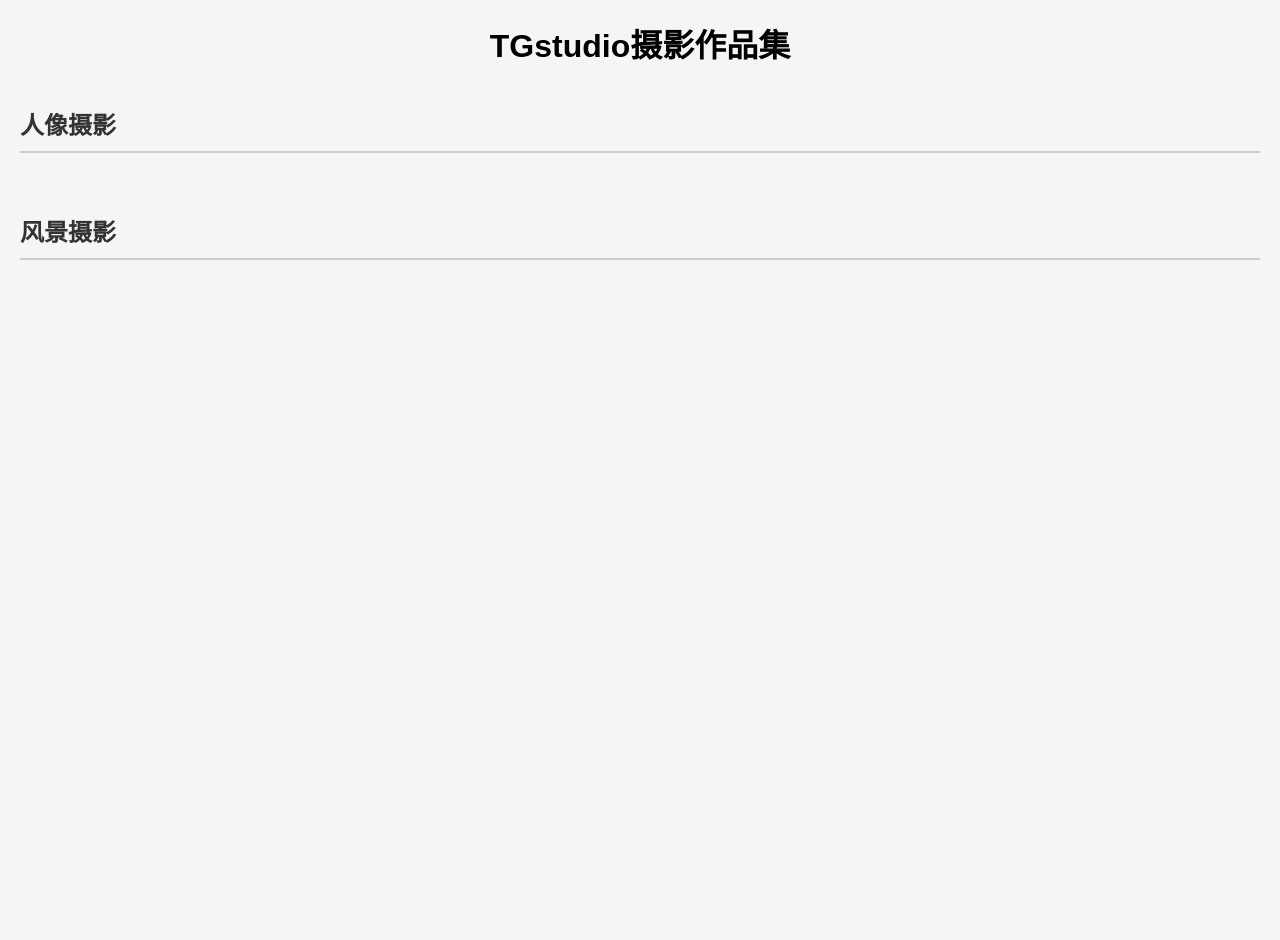
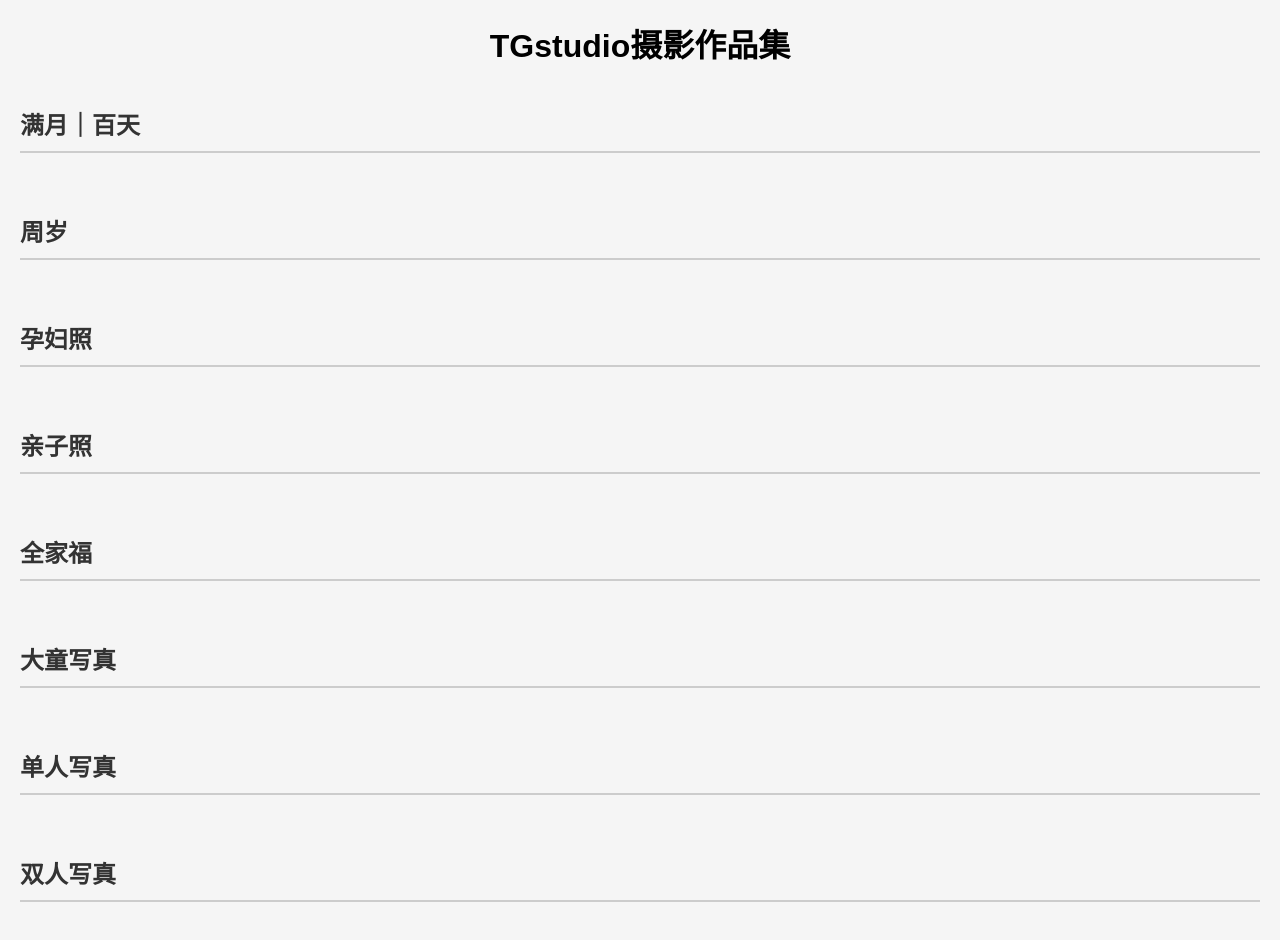
Before and after one commit to AuroraLtg/TGstudio, a plain HTML site: page index.html in a window 1280 px wide. Before the commit the page ends 800 px from the top, so only its background shows below. Drawn offline with Linux system fonts and the light colour scheme; no server answers.

Commit message:
Update index.html

```diff
--- a/index.html
+++ b/index.html
@@ -64,13 +64,37 @@
         <h1>TGstudio摄影作品集</h1>
     </div>
     <div class="category" id="portrait">
-        <h2 class="category-title">人像摄影</h2>
+        <h2 class="category-title">满月｜百天</h2>
         <div class="gallery" id="portrait-gallery"></div>
     </div>
     <div class="category" id="landscape">
-        <h2 class="category-title">风景摄影</h2>
+        <h2 class="category-title">周岁</h2>
         <div class="gallery" id="landscape-gallery"></div>
     </div>
+    <div class="category" id="landscape">
+        <h2 class="category-title">孕妇照</h2>
+        <div class="gallery" id="landscape-gallery"></div>
+    </div>
+    <div class="category" id="landscape">
+        <h2 class="category-title">亲子照</h2>
+        <div class="gallery" id="landscape-gallery"></div>
+    </div>
+    <div class="category" id="landscape">
+        <h2 class="category-title">全家福</h2>
+        <div class="gallery" id="landscape-gallery"></div>
+     </div>
+     <div class="category" id="landscape">
+        <h2 class="category-title">大童写真</h2>
+        <div class="gallery" id="landscape-gallery"></div>
+      </div>
+     <div class="category" id="landscape">
+        <h2 class="category-title">单人写真</h2>
+        <div class="gallery" id="landscape-gallery"></div>
+     </div>
+     <div class="category" id="landscape">
+        <h2 class="category-title">双人写真</h2>
+        <div class="gallery" id="landscape-gallery"></div>
+     </div>
     <script>
         // 替换成你的GitHub信息！
         const GITHUB_USER = "AuroraLtg";
```
